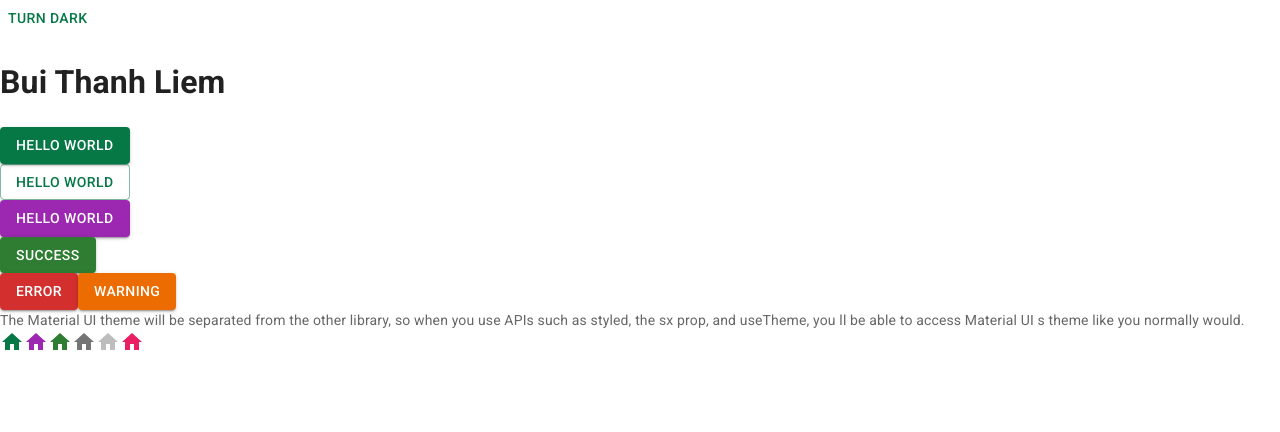
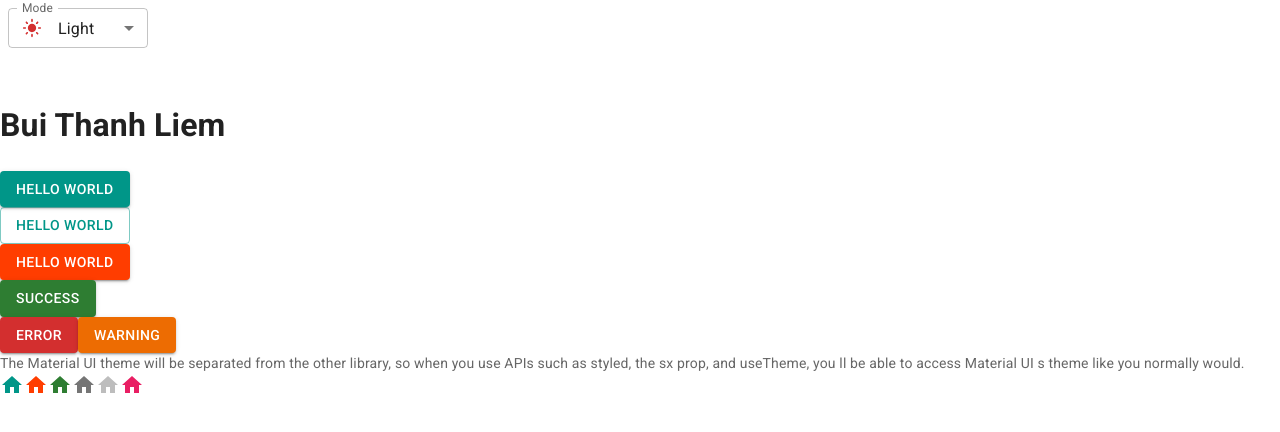
Before and after one commit to Bui-Thanh-Liem/trello-web, a React (Vite) app: page / in a window 1280 px wide. Shown: the top 432 px of the page. Built offline with nearby package versions, Linux system fonts and the light colour scheme.

Commit message:
completed_base

```diff
--- a/src/App.jsx
+++ b/src/App.jsx
@@ -3,15 +3,19 @@ import { Home } from '@mui/icons-material';
 import { pink } from '@mui/material/colors';
 import Typography from '@mui/material/Typography';
 
-import ModeToggle from './ModeToggle';
+import DarkModeSelect from './DarkMode';
 
 function App() {
   return (
     <>
-      <ModeToggle />
+      <div>
+        <DarkModeSelect />
+      </div>
       <br />
       <h1>Bui Thanh Liem</h1>
-      <Button variant="contained" color='primary'>Hello world</Button>
+      <Button variant="contained" color="primary">
+        Hello world
+      </Button>
       <br />
       <Button variant="outlined">Hello world</Button>
       <br />
--- /dev/null
+++ b/src/DarkMode.jsx
@@ -0,0 +1,50 @@
+import { useColorScheme } from '@mui/material/styles';
+import InputLabel from '@mui/material/InputLabel';
+import MenuItem from '@mui/material/MenuItem';
+import FormControl from '@mui/material/FormControl';
+import Select from '@mui/material/Select';
+import Box from '@mui/material/Box';
+import { LightMode, DarkMode, SettingsBrightness } from '@mui/icons-material';
+
+function DarkModeSelect() {
+  const { mode, setMode } = useColorScheme();
+
+  // Handle change events
+  const handleChange = (event) => {
+    setMode(event.target.value);
+  };
+
+  return (
+    <FormControl sx={{ m: 1, minWidth: 140 }} size="small">
+      <InputLabel id="label-select-dark-light-mode">Mode</InputLabel>
+      <Select
+        labelId="label-select-dark-light-mode"
+        id="select-dark-light-mode"
+        value={mode}
+        label="Mode"
+        onChange={handleChange}
+      >
+        <MenuItem value={'light'}>
+          <Box sx={{ display: 'flex', alignItems: 'center', gap: 2 }}>
+            <LightMode fontSize='small' color='error'/>
+            Light
+          </Box>
+        </MenuItem>
+        <MenuItem value={'dark'}>
+          <Box sx={{ display: 'flex', alignItems: 'center', gap: 2 }}>
+            <DarkMode fontSize='small' color='warning'/>
+            Dark
+          </Box>
+        </MenuItem>
+        <MenuItem value={'system'}>
+          <Box sx={{ display: 'flex', alignItems: 'center', gap: 2 }}>
+            <SettingsBrightness fontSize='small' color='primary'/>
+            System
+          </Box>
+        </MenuItem>
+      </Select>
+    </FormControl>
+  );
+}
+
+export default DarkModeSelect;
--- a/src/ModeToggle.jsx
+++ /dev/null
@@ -1,20 +0,0 @@
-import {
-  useColorScheme
-} from '@mui/material/styles';
-
-import { Button } from '@mui/material';
-
-function ModeToggle() {
-  const { mode, setMode } = useColorScheme();
-  return (
-    <Button
-      onClick={() => {
-        setMode(mode === 'light' ? 'dark' : 'light');
-      }}
-    >
-      {mode === 'light' ? 'Turn dark' : 'Turn light'}
-    </Button>
-  );
-}
-
-export default ModeToggle;
--- a/src/theme.js
+++ b/src/theme.js
@@ -1,20 +1,19 @@
 import { experimental_extendTheme as extendTheme } from '@mui/material/styles';
+import { teal, deepOrange, cyan, orange } from '@mui/material/colors';
 
 // Create a theme instance.
 const theme = extendTheme({
   colorSchemes: {
     light: {
       palette: {
-        primary: {
-          main: '#057846'
-        }
+        primary: teal,
+        secondary: deepOrange
       }
     },
     dark: {
       palette: {
-        primary: {
-          main: '#bd0b14'
-        }
+        primary: cyan,
+        secondary: orange
       }
     }
   }
```
